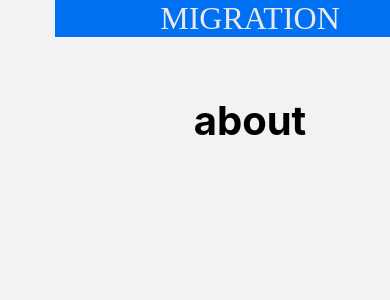
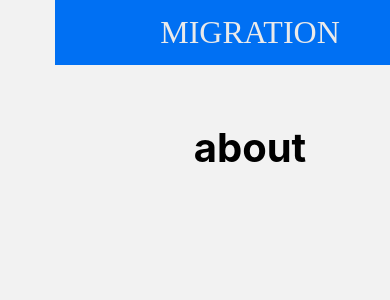
Before and after one commit to achiyahb/migration-blog, a Next.js app: page /about in a window 390 px wide. Shown: the top 300 px of the page. Built offline with nearby package versions, Linux system fonts and the light colour scheme.

Commit message:
add feature of, get only the publish posts

```diff
--- a/components/Header.js
+++ b/components/Header.js
@@ -1,11 +1,17 @@
 import styles from '../styles/Header.module.css'
-import {FaFacebook, FaGithub, FaLinkedinIn} from "react-icons/fa";
+import {FaFacebook, FaGithub, FaLinkedinIn,FaAngleRight} from "react-icons/fa";
 import Link from "next/link";
-import React from "react";
-
+import React,{useEffect, useState} from "react";
+import {useRouter} from "next/router";
 
 
 export default function Header() {
+    const router = useRouter()
+
+    const [backArrow, setBackArrow]= useState(true)
+    useEffect(() => {
+        setBackArrow(router.asPath !== '/')
+    }, [router.asPath]);
 
     const goToLinkHandler = (name)=>{
         window.open(name === 'facebook' ? 'https://www.facebook.com/profile.php?id=100013305678737' :
@@ -15,7 +21,12 @@ export default function Header() {
     return (
         <div className={styles.mainDiv}>
             <div className={styles.blog_links}>
-                <button>t</button>
+                <Link
+                    href={`/`}
+                ><a>
+                <FaAngleRight  className={backArrow ? styles.home_icon : styles.none}  size={35}/>
+                </a>
+                </Link>
             </div>
             <div className={styles.title}>
                 <Link
--- a/config/index.js
+++ b/config/index.js
@@ -1,4 +1,4 @@
 
 const dev = process.env.NODE_ENV !== 'production'
 
-export const server = dev ? 'http://localhost:3000' : 'https://d17tfpwcy3k48c.cloudfront.net'
+export const server = dev ? 'http://localhost:8070' : 'https://d17tfpwcy3k48c.cloudfront.net'
--- a/package.json
+++ b/package.json
@@ -3,7 +3,7 @@
   "version": "0.1.0",
   "private": true,
   "scripts": {
-    "dev": "next dev",
+    "dev": "next -p 8070",
     "build": "next build",
     "start": "next start"
   },
--- a/pages/_app.js
+++ b/pages/_app.js
@@ -2,6 +2,7 @@ import Layout from "../components/Layout";
 import '../styles/globals.css'
 
 function MyApp({ Component, pageProps }) {
+
   return (
       <Layout >
         <Component {...pageProps} />
--- a/pages/api/posts/index.js
+++ b/pages/api/posts/index.js
@@ -5,7 +5,7 @@ export default function handler({ query: { id } }, res) {
         .then(response => {response.json()
             .then(data => {
                 const dataArray = data['documents']
-                const posts = dataArray.filter(post=>post.fields)
+                const posts = dataArray.filter(post=>post.fields.publish.booleanValue === true)
                     .map(post=>{
                         const author = post.fields.author.stringValue
                         const link = post.fields.link.stringValue
--- a/pages/blog-post/[id]/index.js
+++ b/pages/blog-post/[id]/index.js
@@ -46,7 +46,6 @@ const BlogPost = (post) => {
 
 export const getServerSideProps = async (contex) => {
     const res = await fetch(`${server}/api/blog-post/${contex.params.id}`)
-    console.log('page')
     const post = await res.json()
     post.link = `${server}/blog-post/${contex.params.id}`
     return {
--- a/pages/index.js
+++ b/pages/index.js
@@ -5,7 +5,7 @@ import Posts from "../components/Posts";
 import {server} from "../config";
 
 export default function Home({posts}) {
-    console.log(posts)
+
   return (
     <div>
         <OgMetaTags
@@ -40,7 +40,6 @@ export default function Home({posts}) {
 export const getServerSideProps = async () => {
     const res = await fetch(`${server}/api/posts`)
     const posts = await res.json()
-    console.log('posts work',posts)
     return {
         props: posts
     }
--- a/styles/Header.module.css
+++ b/styles/Header.module.css
@@ -27,6 +27,15 @@
     cursor: pointer;
 }
 
+.none{
+    display: none;
+}
+
+.home_icon{
+    margin: 0.8rem;
+    cursor: pointer;
+}
+
 .linked_icon{
     margin: 0.88rem 0.8rem 0.8rem 0.8rem;
     background-color: black;
@@ -49,14 +58,15 @@
     grid-column: 1/2;
 }
 
-.blog_links button{
-    display: none;
-}
+
 
 /* On screens that are 992px or less, set the background color to blue */
 @media screen and (max-width: 992px) {
     .mainDiv span{
         font-size: 3rem;
+    }
+    .h_icon{
+        width: 70%;
     }
     .icon{
        display: none;
```
